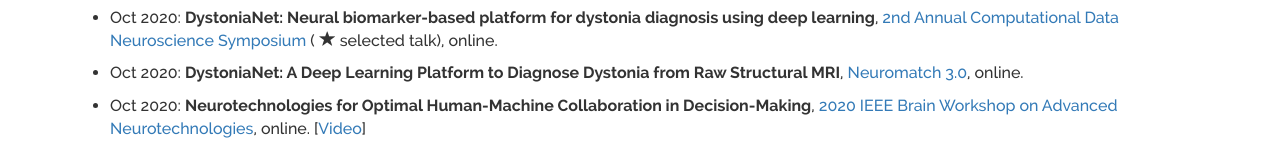
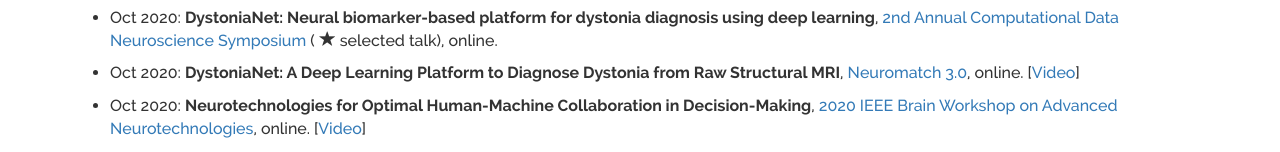
Before and after one commit to davidevaleriani/website, a plain HTML site: page outreach.html in a window 1280 px wide. Shown: the part 172-324 px from the top of the page. Drawn offline with Linux system fonts and the light colour scheme.

Commit message:
Added Neuromatch video

```diff
--- a/outreach.html
+++ b/outreach.html
@@ -47,7 +47,7 @@
                           <p>Oct 2020: <strong>DystoniaNet: Neural biomarker-based platform for dystonia diagnosis using deep learning</strong>, <a href="https://projects.iq.harvard.edu/cnoc-symposium" target="blank">2nd Annual Computational Data Neuroscience Symposium</a> (<span class="glyphicon glyphicon-star"></span> selected talk), online.
                       </li>
                       <li>
-                          <p>Oct 2020: <strong>DystoniaNet: A Deep Learning Platform to Diagnose Dystonia from Raw Structural MRI</strong>, <a href="https://www.neuromatch.io" target="blank">Neuromatch 3.0</a>, online.
+                          <p>Oct 2020: <strong>DystoniaNet: A Deep Learning Platform to Diagnose Dystonia from Raw Structural MRI</strong>, <a href="https://www.neuromatch.io" target="blank">Neuromatch 3.0</a>, online. [<a href="https://www.youtube.com/watch?v=nY0XGUfYAWk" target="blank">Video</a>]
                       </li>
                       <li>
                           <p>Oct 2020: <strong>Neurotechnologies for Optimal Human-Machine Collaboration in Decision-Making</strong>, <a href="https://brain.ieee.org/news/2020-ieee-brain-workshop-on-advanced-neurotechnologies/" target="blank">2020 IEEE Brain Workshop on Advanced Neurotechnologies</a>, online. [<a href="https://ieeetv.ieee.org/channels/ieee-future-directions/2020-ieee-brain-workshop-on-advanced-neurotechnologies-neurotechnologies-for-optimal-human-machine-collaboration-in-decision-making" target="blank">Video</a>]
```
